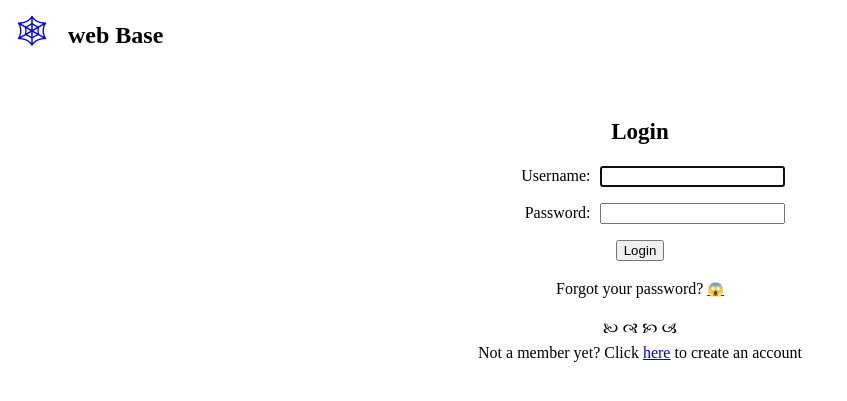
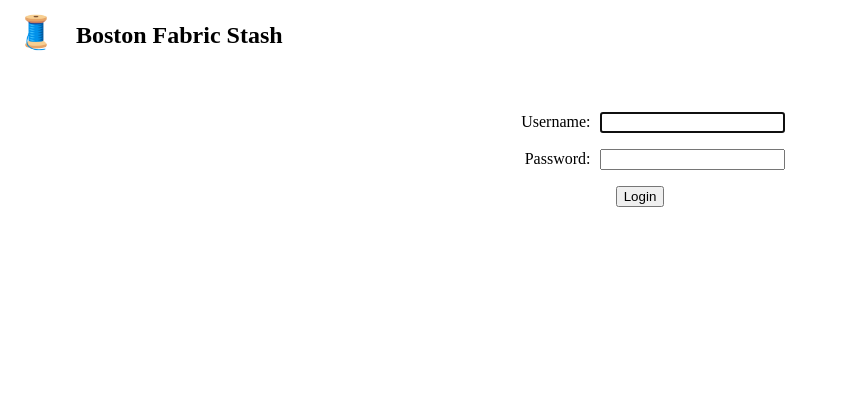
Before and after one commit to catherinashby/BFS, a Django app: page /accounts/access/ in a window 1280 px wide. Shown: the top 401 px of the page, without its empty margins (0-847 px from the left). Run offline with Django 3.2, Linux system fonts and the light colour scheme.

Commit message:
restructure for non-Web environment

```diff
--- a/accounts/templates/accounts/access.html
+++ b/accounts/templates/accounts/access.html
@@ -8,7 +8,7 @@
 #formbox ul.errorlist   { padding: 1em; }
 p.headline,
 p.resetter,
-p.register      { padding: 0.5em 1em; line-height: 1.5; }
+p.register      { display: none; /* padding: 0.5em 1em; line-height: 1.5; */ }
 p.resetter a    { font-size: smaller; }
 p.register span { display: block; }
 {% endblock styles %}
--- a/accounts/urls.py
+++ b/accounts/urls.py
@@ -25,7 +25,7 @@
     path('profile/', views.ProfileView.as_view(), name='profile')
 ]
 #
-level = getattr(settings, 'LOG_IN_PAGE', 'entrance')
+level = getattr(settings, 'LOG_IN_PAGE', 'access')
 for uP in urlpatterns:  # pragma: no cover
     if uP.name == level:
         log_in = path('log_in/', uP.callback, name="log_in")
--- a/functional_tests/test_base.py
+++ b/functional_tests/test_base.py
@@ -5,4 +5,4 @@
 
     def test_front_page( self ):
         response = self.client.get( '/' )
-        self.assertEqual( response.status_code, 200 )
+        self.assertEqual( response.status_code,302 )
--- a/kernel/admin.py
+++ b/kernel/admin.py
@@ -1,17 +1,17 @@
 from django.contrib import admin
 
 
-admin.site.site_header = "webBase Administration"
+admin.site.site_header = "BFS Administration"
 # AdminSite.site_header
 #    The text to put at the top of each admin page, as an <h1> (a string).
 #    By default, this is "Django administration".
 
-admin.site.site_title = "webBase Administration"
+admin.site.site_title = "BFS Administration"
 # AdminSite.site_title
 #    The text to put at the end of each admin page as <title> (a string).
 #    By default, this is "Django site admin".
 
-admin.site.index_title = "webBase Site Administration"
+admin.site.index_title = "BFS Site Administration"
 # AdminSite.index_title
 #    The text to put at the top of the admin index page (a string).
 #    By default, this is "Site administration".
--- a/kernel/views.py
+++ b/kernel/views.py
@@ -4,7 +4,7 @@
 def home(request):
     context = {'request': request}
     if not request.user.is_authenticated:
-        return redirect('index')
+        return redirect('access')
 
     template = 'homepage.html'
     return render(request, template, context)
--- a/requirements.txt
+++ b/requirements.txt
@@ -1,2 +1,2 @@
 coverage>=5.5
-Django==3.2.1
+Django==3.2.4
--- a/templates/base.html
+++ b/templates/base.html
@@ -3,13 +3,13 @@
 {% get_current_language as LANGUAGE_CODE %}
 <html lang="{{ LANGUAGE_CODE|default:'en-us' }}">
 <!-- TEMPLATE: {% template_filename %} -->
-{% firstof notAcontextVariable "web Base" as site_name %}
-{% firstof logoImage "&#128376;" "&#8251;" as logo %}
+{% firstof notAcontextVariable "Boston Fabric Stash" as site_name %}
+{% firstof logoImage "&#129525;" "&#8251;" as logo %}
 <head>
   <meta charset="utf8">
   <meta name="viewport" content="width=device-width, initial-scale=1.0">
   <title>{% block title %}{{ site_name }}{% endblock title %}</title>
-  <link rel="shortcut icon" type="image/ico" href="{% static 'common/img/favicon.ico' %}"/>
+  <link rel="shortcut icon" type="image/png" href="{% static 'common/img/BFS_spool.png' %}"/>
 {% block fontspace %}{% endblock fontspace %}
  <link rel="stylesheet" type="text/css" href="{% static 'common/css/minimum.css' %}" />
   <link rel="stylesheet" type="text/css" href="{% static 'common/css/style.css' %}" />
--- a/webBase/settings.py
+++ b/webBase/settings.py
@@ -115,7 +115,7 @@
 
 LANGUAGE_CODE = 'en-us'
 
-TIME_ZONE = 'UTC'
+# TIME_ZONE = 'UTC'
 
 USE_I18N = True
 
--- a/webBase/urls.py
+++ b/webBase/urls.py
@@ -19,7 +19,7 @@
 from kernel import views
 
 urlpatterns = [
-    path('', views.index, name="index"),
+    path('', views.home, name="index"),
     path('home/', views.home, name="home"),
     path('accounts/', include('accounts.urls')),
     path('accounts/', include('django.contrib.auth.urls')),
```
Also changed, not shown: kernel/tests/test_views.py (+6 -1 lines), README.md, kernel/static/img/BFS_spool.png (added).
